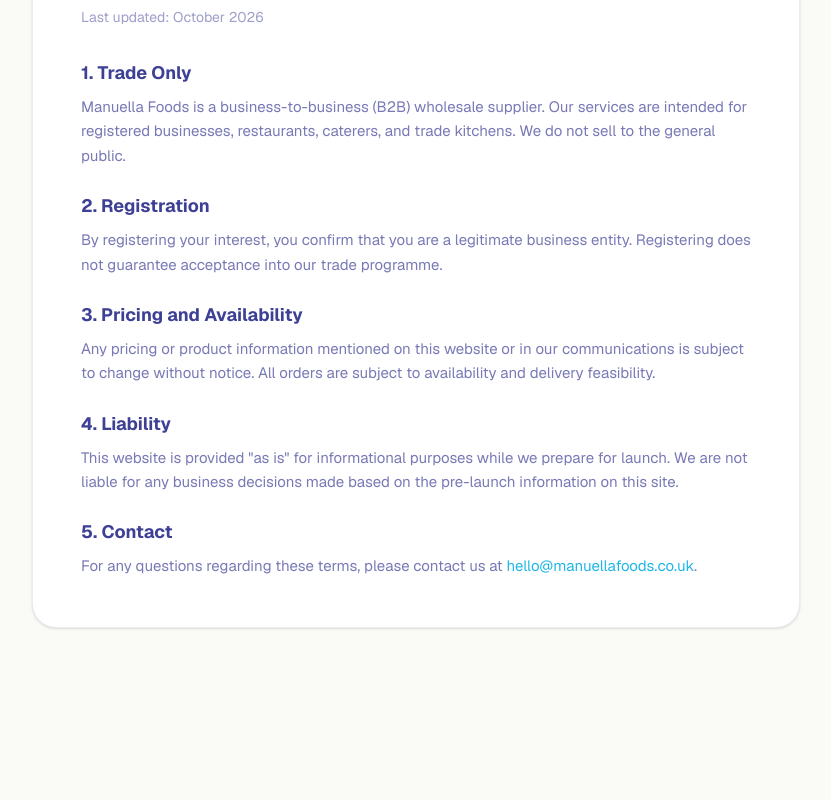
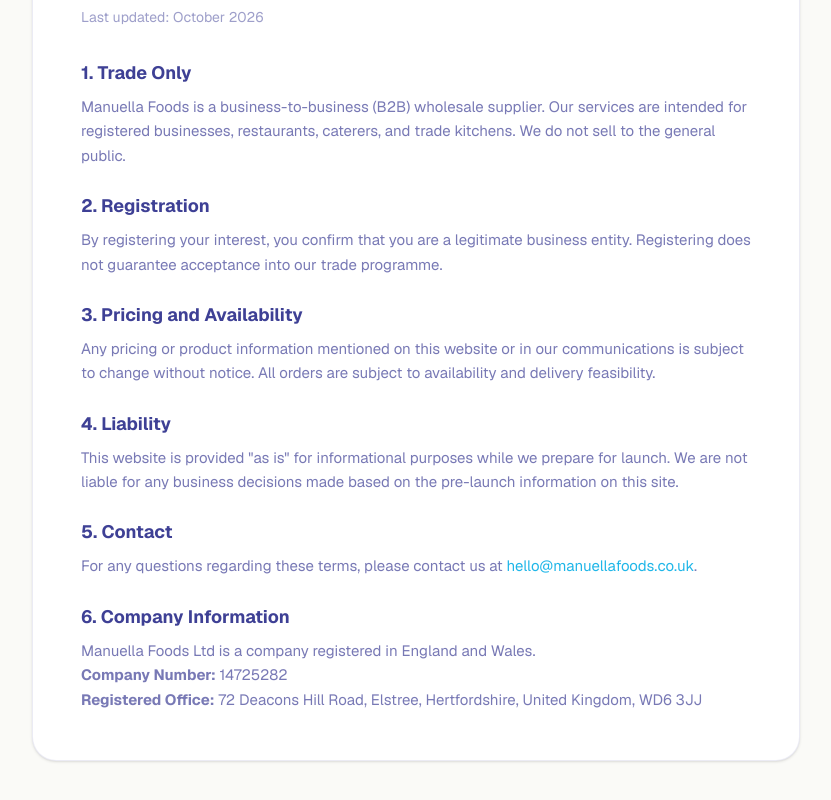
Before and after one commit to TruDv/manuella-foods, a Next.js app: page /terms in a window 1280 px wide. Shown: the part 252-1052 px from the top of the page, without its empty margins (224-1055 px from the left). Before the commit the page ends 976 px from the top, so only its background shows below. Built offline with nearby package versions, Linux system fonts and the light colour scheme; no server answers.

Commit message:
Fix dynamic date and add company info

```diff
--- a/app/privacy/page.tsx
+++ b/app/privacy/page.tsx
@@ -8,7 +8,7 @@ export default function PrivacyPage() {
           ← Back to home
         </Link>
         <h1 className="font-display text-3xl font-bold tracking-tight text-navy mb-6">Privacy Policy</h1>
-        <p className="text-sm text-navy/50 mb-8">Last updated: {new Date().toLocaleDateString('en-GB', { month: 'long', year: 'numeric' })}</p>
+        <p className="text-sm text-navy/50 mb-8">Last updated: October 2026</p>
 
         <div className="space-y-6 text-[15px] leading-relaxed text-navy/70">
           <section>
--- a/app/terms/page.tsx
+++ b/app/terms/page.tsx
@@ -8,7 +8,7 @@ export default function TermsPage() {
           ← Back to home
         </Link>
         <h1 className="font-display text-3xl font-bold tracking-tight text-navy mb-6">Terms of Service</h1>
-        <p className="text-sm text-navy/50 mb-8">Last updated: {new Date().toLocaleDateString('en-GB', { month: 'long', year: 'numeric' })}</p>
+        <p className="text-sm text-navy/50 mb-8">Last updated: October 2026</p>
 
         <div className="space-y-6 text-[15px] leading-relaxed text-navy/70">
           <section>
@@ -35,6 +35,15 @@ export default function TermsPage() {
             <h2 className="text-lg font-bold text-navy mb-2">5. Contact</h2>
             <p>For any questions regarding these terms, please contact us at <a href="mailto:hello@manuellafoods.co.uk" className="text-cyan hover:underline">hello@manuellafoods.co.uk</a>.</p>
           </section>
+
+          <section>
+            <h2 className="text-lg font-bold text-navy mb-2">6. Company Information</h2>
+            <p>
+              Manuella Foods Ltd is a company registered in England and Wales.<br />
+              <strong>Company Number:</strong> 14725282<br />
+              <strong>Registered Office:</strong> 72 Deacons Hill Road, Elstree, Hertfordshire, United Kingdom, WD6 3JJ
+            </p>
+          </section>
         </div>
       </div>
     </div>
--- a/components/landing/Footer.tsx
+++ b/components/landing/Footer.tsx
@@ -83,7 +83,7 @@ export function Footer() {
 
             {/* Company Info */}
             <div className="space-y-1">
-              <p>© {new Date().getFullYear()} Manuella Foods Ltd. All rights reserved.</p>
+              <p>© 2026 Manuella Foods Ltd. All rights reserved.</p>
               <p className="text-white/40">
                 Registered in England &amp; Wales · Company No. 14725282
               </p>
```
